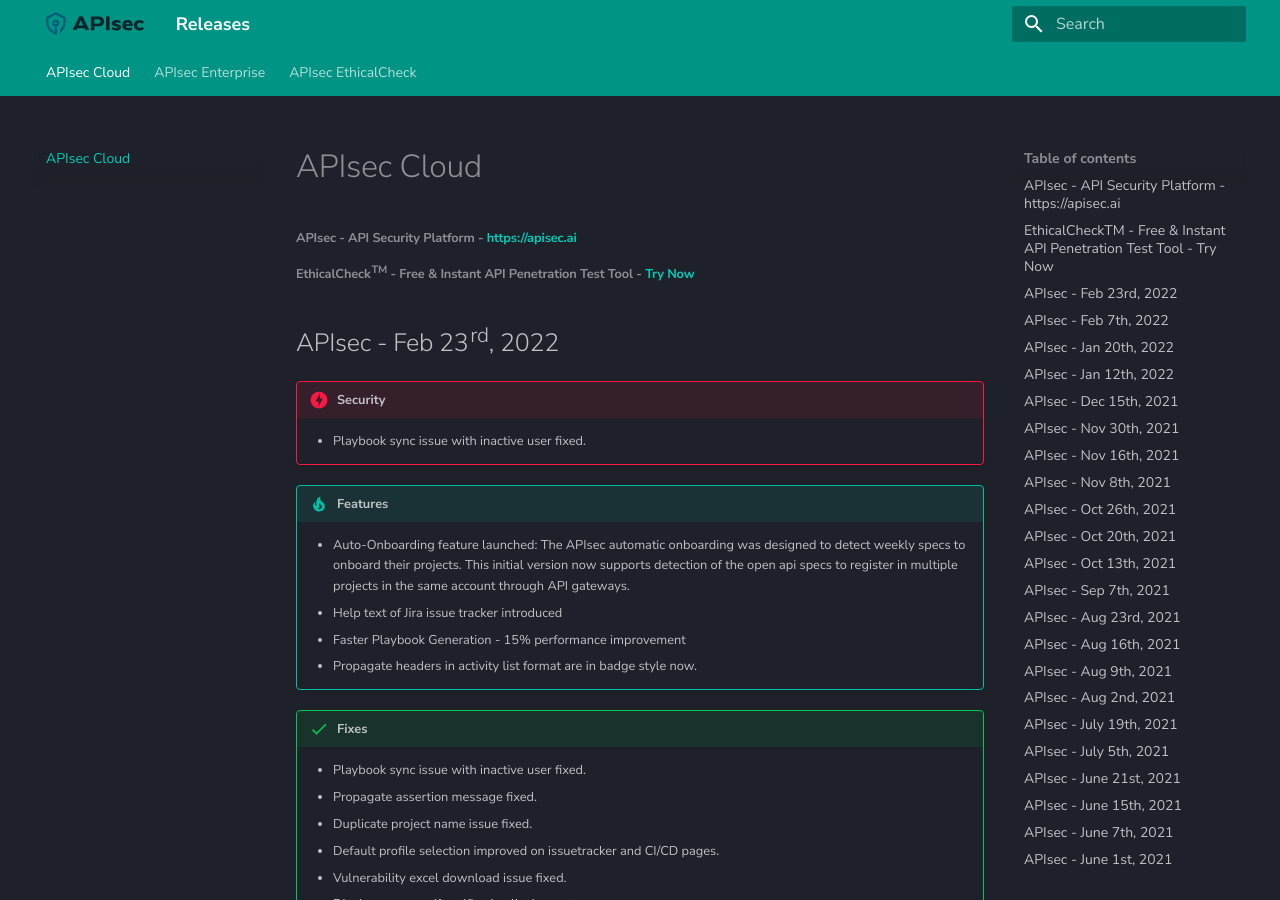
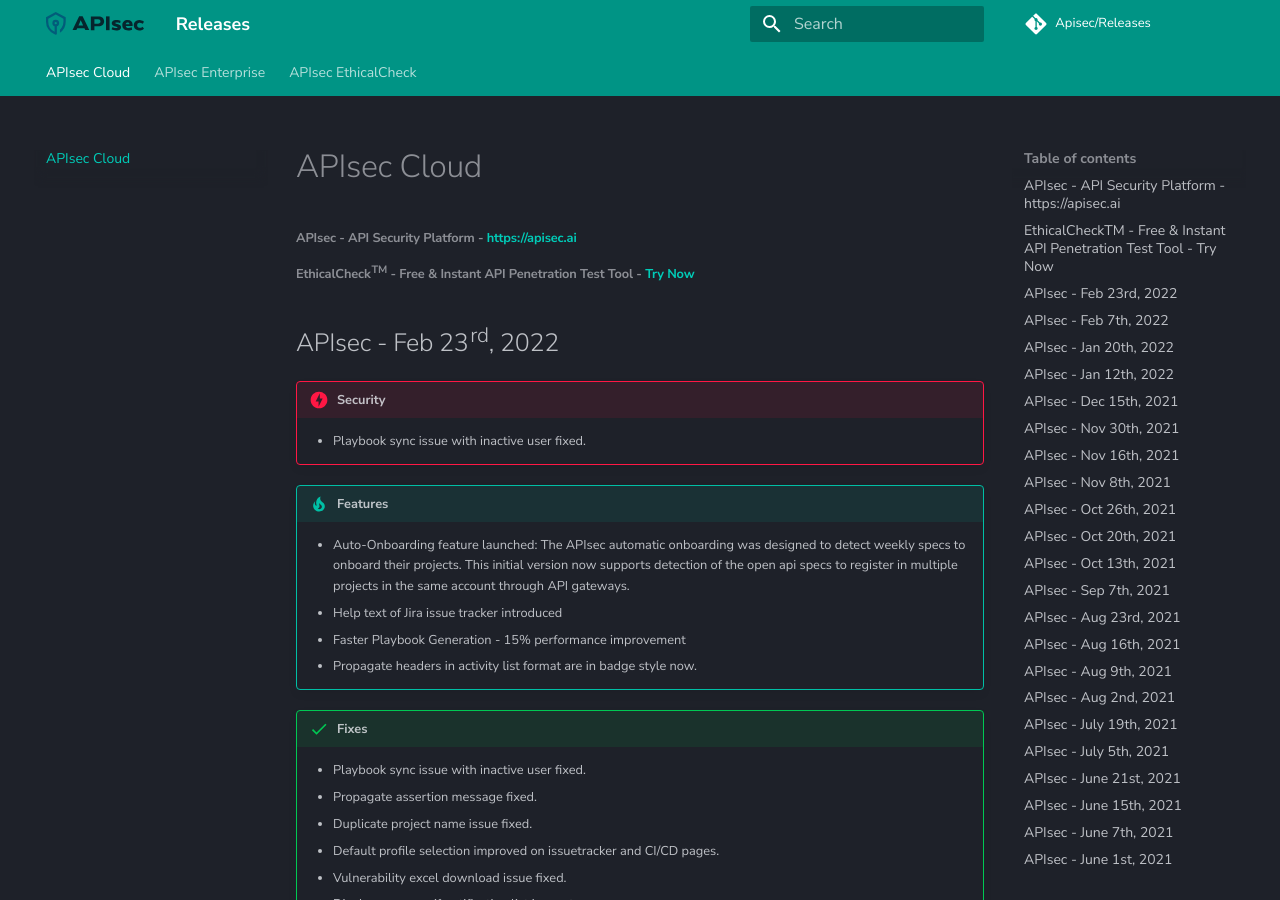
Before and after one commit to apisec-inc/releases, an MkDocs documentation site: the page built from docs/index.md, in a window 1280 px wide and 900 px high. Built offline with MkDocs 1.6.1 and Material for MkDocs 9.7.7, drawn with Linux system fonts in a browser that asks for light colours; comment, search, counter and statistics services are not loaded.

Commit message:
added github url

```diff
--- a/mkdocs.yml
+++ b/mkdocs.yml
@@ -1,6 +1,11 @@
 site_name: Releases
 site_description: APIsec Release Notes
 copyright: Copyright &copy; APIsec Inc.
+
+# Repository
+repo_name: Apisec/Releases
+repo_url: https://github.com/apisec-inc/releases
+edit_uri: ""
 
 
 # Configuration
```
